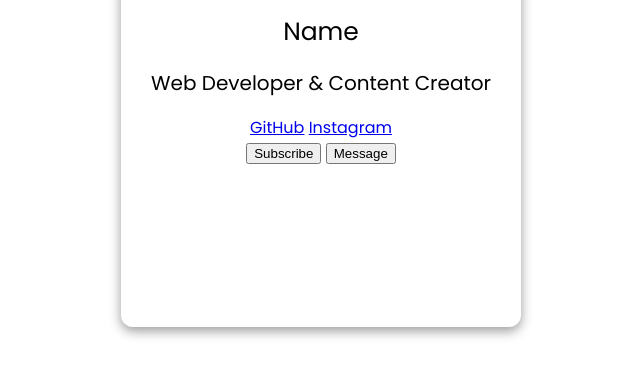
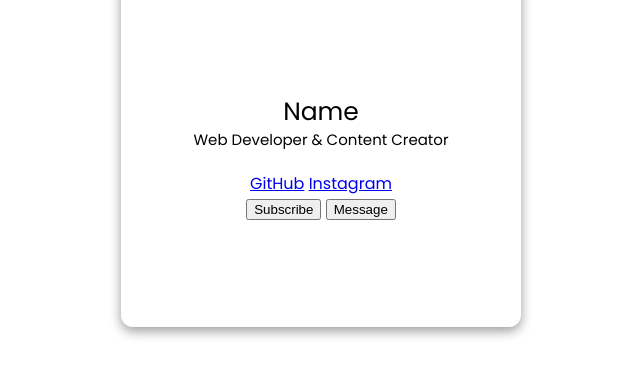
Before and after one commit to lanieh8/profile_card, a plain HTML site: page index.html in a window 1280 px wide. Shown: the part 343-720 px from the top of the page, without its empty margins (319-959 px from the left). Drawn offline with Linux system fonts and the light colour scheme.

Commit message:
Adjust heading margin and font-size
Refined spacing and text size for better readability

```diff
--- a/style.css
+++ b/style.css
@@ -5,18 +5,6 @@
 }
 
 .card-container {
-  /*width: 80vw;
-  height: 60vw;
-  max-width: 400px;
-  max-height: 400px;
-  display: flex;
-  flex-direction: column;
-  justify-content: space-between;
-  margin: 15% auto;
-  padding: 25px;
-  border: solid 5px;
-  border-radius: 8px;
-  overflow: hidden;*/
   width: 90%;
   max-width: 400px;
   min-width: 280px;
@@ -61,12 +49,16 @@
 }
 
 h2 {
-  font-size: 20px;
+  font-size: 15px;
   font-weight: 400;
+  margin: -5% 0 5% 0;
+
 }
 .headings {
   text-align: center;
-  /*justify-content: center;*/
+  display: flex;
+  flex-direction: column;
+  margin-top: 20%;
 }
 
 .social-links {
```
